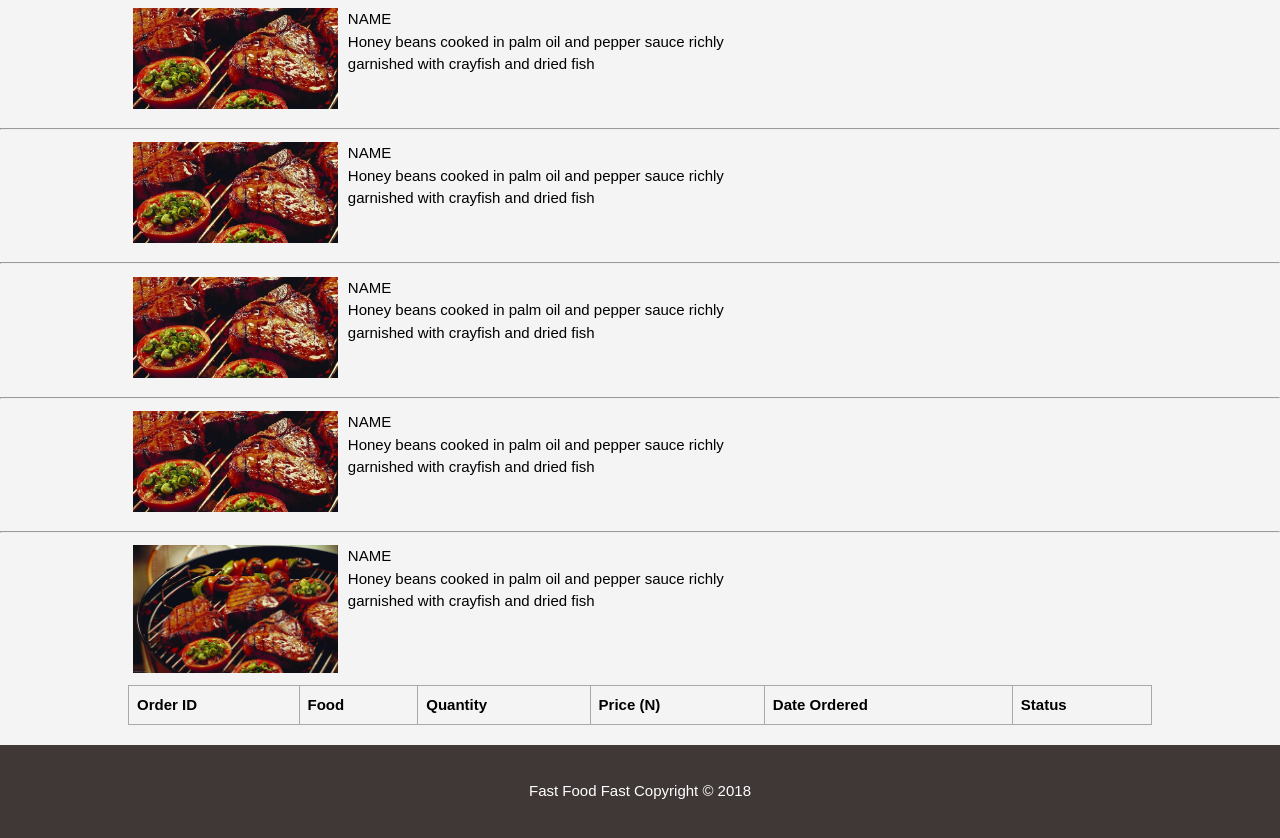
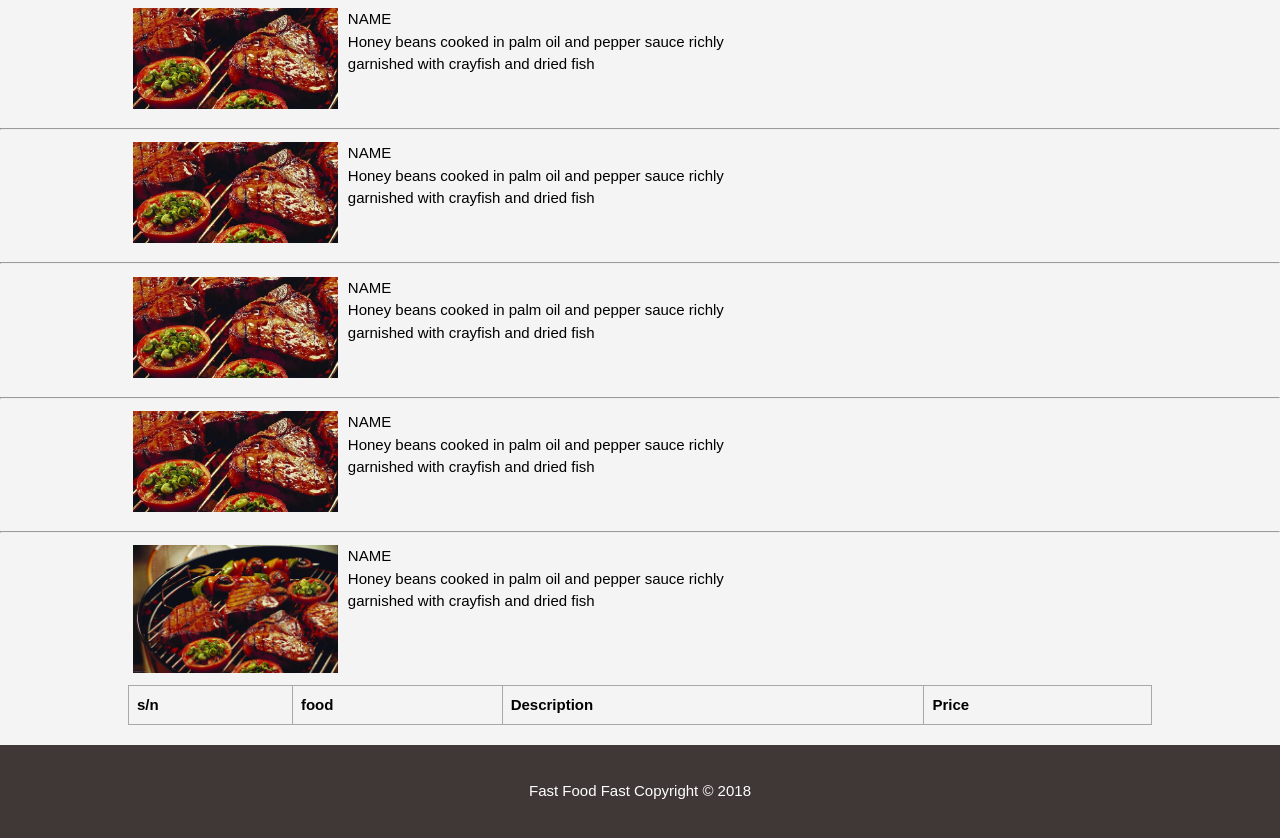
Before and after one commit to dokenedgar/Fast_Food_Fast, a website: page UI/index.html in a window 1280 px wide. Shown: the part 684-1522 px from the top of the page. Drawn offline with Linux system fonts and the light colour scheme; files that its build step writes are made by us from their sources; files whose address does not match are found by name.

Commit message:
dynamic food menu/items

```diff
--- a/UI/index.html
+++ b/UI/index.html
@@ -78,18 +78,16 @@
 	<div class="container">
 		<table id="food-menu">
   <tr>
-    <th>Order ID</th>
-    <th>Food</th>
-    <th>Quantity</th>
-    <th>Price (N)</th>
-    <th>Date Ordered</th>
-    <th>Status</th>
+    <th>s/n</th>
+    <th>food</th>
+    <th>Description</th>
+    <th>Price</th>
   </tr>
 </table>
 	</div>
 
+	<script type="text/javascript" src="/food-menu.js"></script>
 		<footer>
-
 		<p>Fast Food Fast Copyright &copy; 2018</p>
 	</footer>
 
```
